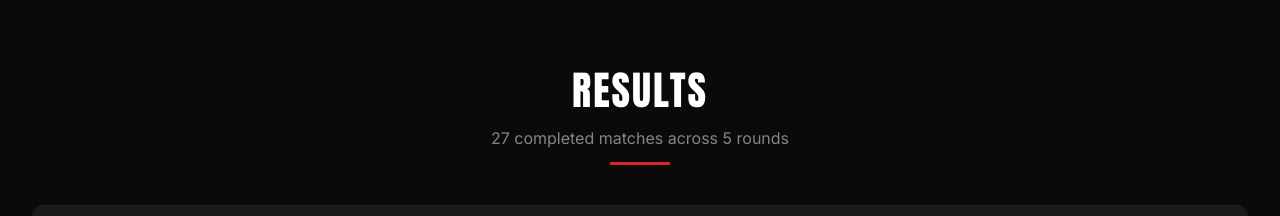
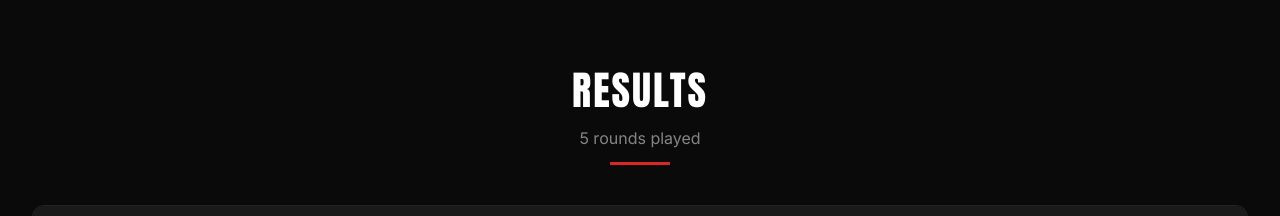
Before and after one commit to olu-git/futsal-site, a Next.js app: page /wednesday-night in a window 1280 px wide. Shown: the part 2140-2356 px from the top of the page. Built offline with nearby package versions, Linux system fonts and the light colour scheme.

Commit message:
update results description

```diff
--- a/src/app/monday-night/page.tsx
+++ b/src/app/monday-night/page.tsx
@@ -32,11 +32,6 @@ export default function MondayNightPage() {
   // Upcoming rounds ascending (no completed fixtures)
   const upcomingRounds = rounds.filter((r) =>
     getFixturesByRound("monday", r).every((f) => f.status === "scheduled")
-  );
-
-  const totalResults = completedRounds.reduce(
-    (sum, r) => sum + getFixturesByRound("monday", r).filter((f) => f.status === "completed").length,
-    0
   );
 
   return (
@@ -126,7 +121,7 @@ export default function MondayNightPage() {
           <div className="mx-auto max-w-7xl px-4 sm:px-6 lg:px-8">
             <SectionHeading
               title="Results"
-              subtitle={`${totalResults} completed match${totalResults !== 1 ? "es" : ""} across ${completedRounds.length} round${completedRounds.length !== 1 ? "s" : ""}`}
+              subtitle={`${completedRounds.length} round${completedRounds.length !== 1 ? "s" : ""} played`}
             />
             <div className="mt-10 space-y-3">
               {completedRounds.map((round, i) => {
--- a/src/app/wednesday-night/page.tsx
+++ b/src/app/wednesday-night/page.tsx
@@ -31,11 +31,6 @@ export default function WednesdayNightPage() {
   // Upcoming rounds ascending (no completed fixtures)
   const upcomingRounds = rounds.filter((r) =>
     getFixturesByRound("wednesday", r).every((f) => f.status === "scheduled")
-  );
-
-  const totalResults = completedRounds.reduce(
-    (sum, r) => sum + getFixturesByRound("wednesday", r).filter((f) => f.status === "completed").length,
-    0
   );
 
   return (
@@ -136,7 +131,7 @@ export default function WednesdayNightPage() {
           <div className="mx-auto max-w-7xl px-4 sm:px-6 lg:px-8">
             <SectionHeading
               title="Results"
-              subtitle={`${totalResults} completed match${totalResults !== 1 ? "es" : ""} across ${completedRounds.length} round${completedRounds.length !== 1 ? "s" : ""}`}
+              subtitle={`${completedRounds.length} round${completedRounds.length !== 1 ? "s" : ""} played`}
             />
             <div className="mt-10 space-y-3">
               {completedRounds.map((round, i) => {
```
